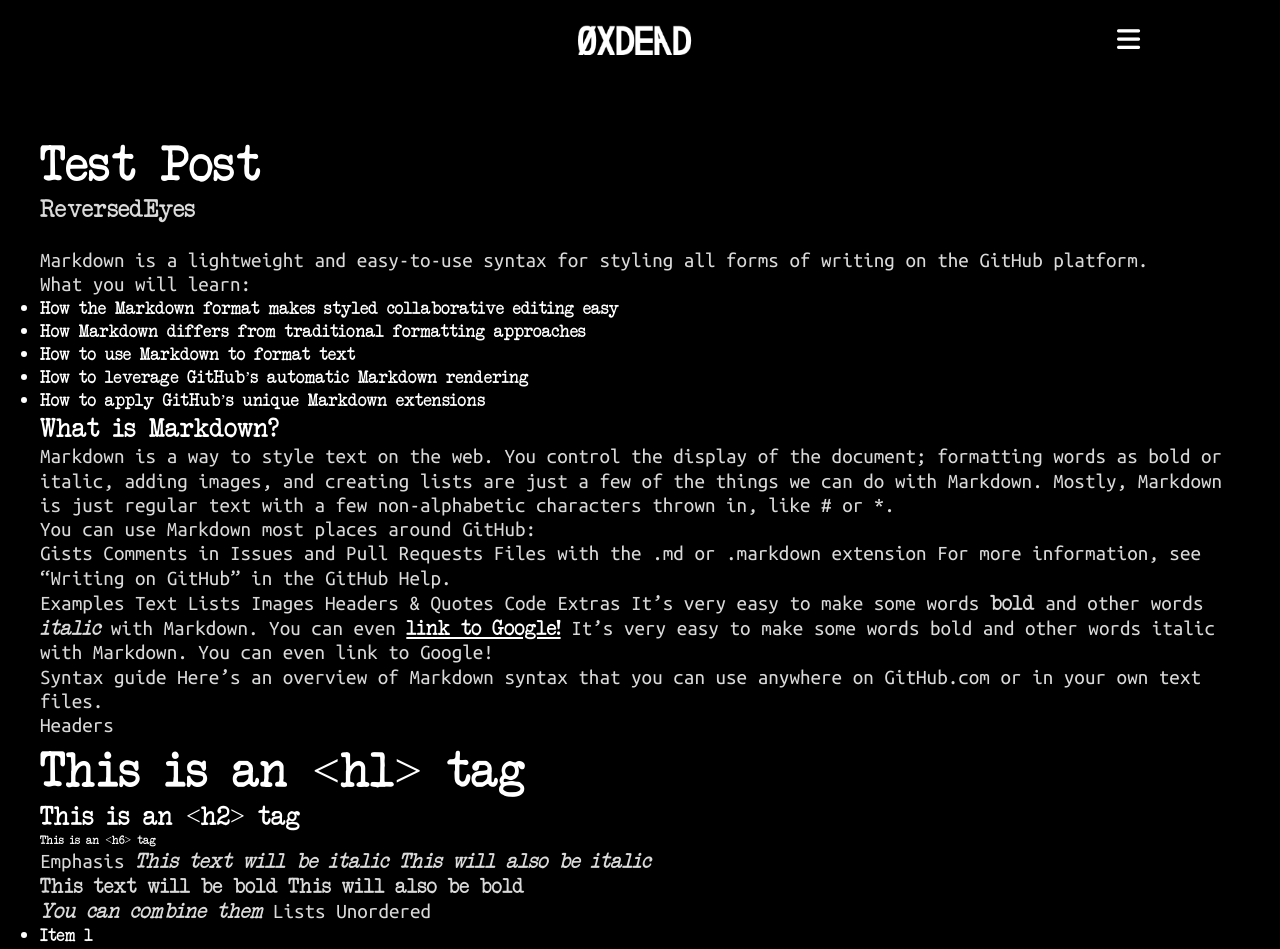
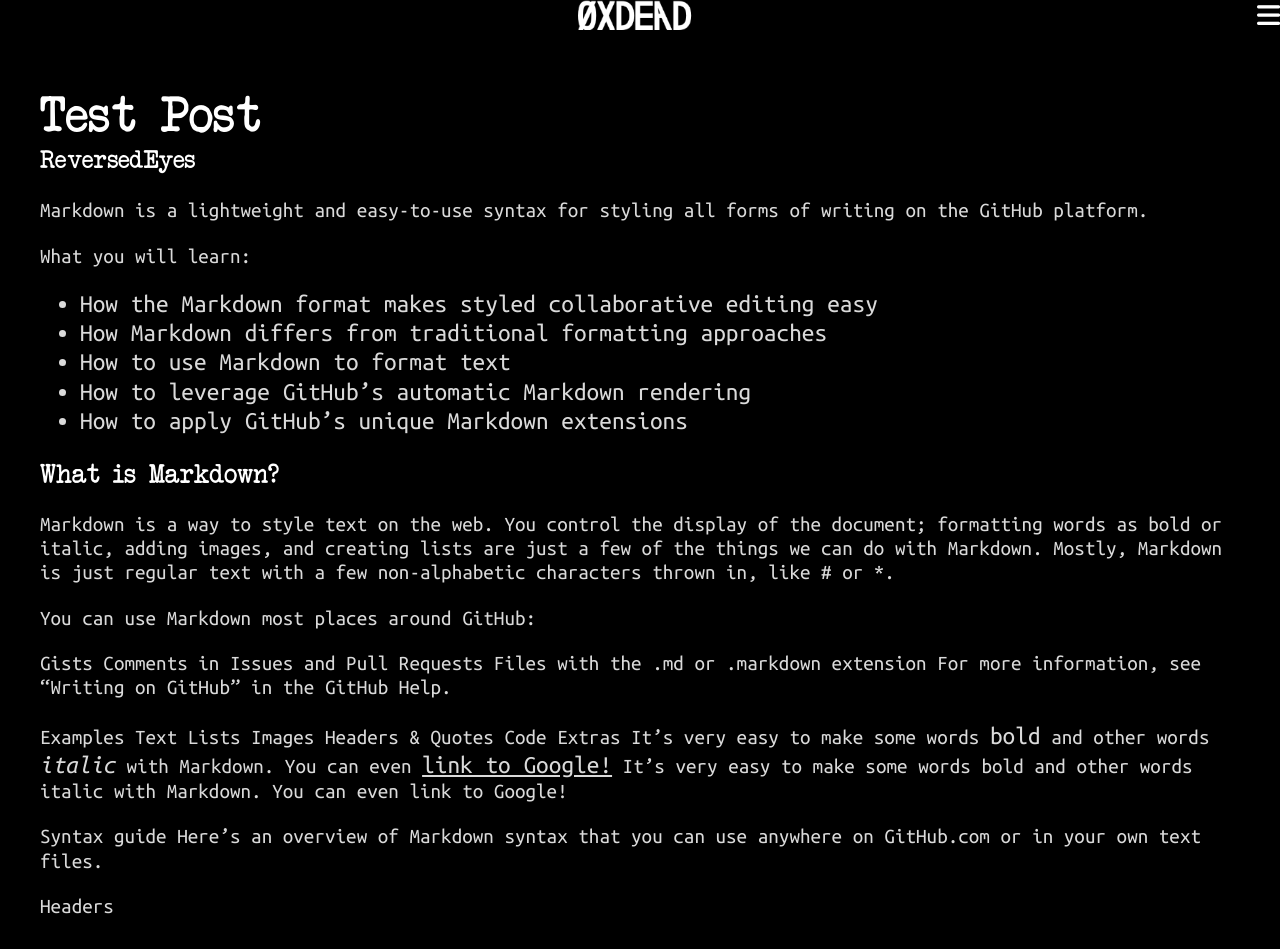
Before and after one commit to bitcriminals/bitcriminals.github.io, a Jekyll site: the page built from _posts/2021-04-29-testpost.md, in a window 1280 px wide and 1400 px high. Shown: the top 949 px of the window. Built offline with Jekyll 4.4.1, drawn with Linux system fonts in a browser that asks for light colours; nearby versions of some CDN libraries.

Commit message:
added post styling

```diff
--- a/css/global.css
+++ b/css/global.css
@@ -1,13 +1,6 @@
 @font-face {
     font-family: 'Another Typewriter';
     src: url('/assets/atwriter.ttf');
-}
-
-* {
-    margin: 0;
-    padding: 0;
-    box-sizing: border-box;
-    font-family: 'Another Typewriter';
 }
 
 body {
--- a/css/post.css
+++ b/css/post.css
@@ -1,5 +1,12 @@
+*:not(main *), h1:first-child, p.author {
+    margin: 0;
+    padding: 0;
+    box-sizing: border-box;
+    font-family: 'Another Typewriter';
+}
+
 * {
-    font-weight: normal
+    font-weight: normal;
 }
 
 :root {
@@ -15,19 +22,22 @@
     padding: 1em 1.2em;
 }
 
-p {
-    color: #dadada;
-}
-
-p:not(.author) {
+main *:not(h1, h2, h3, h4, h5, h6, p.author) {
     font-family: 'Ubuntu Mono', monospace;
     font-size: 1em;
     line-height: 1.15em;
+    color: #dadada;
 }
 
 p.author {
     font-size: 1.2em;
     margin-bottom: 1em;
+}
+
+img {
+    display: block;
+    max-width: 100%;
+    margin: auto;
 }
 
 @media (min-width: 768px) {
@@ -43,7 +53,7 @@
         font-size: 1.4em;
     }
 
-    p:not(.author) {
+    main *:not(h1, h2, h3, h4, h5, h6, p.author) {
         font-family: 'Ubuntu Mono', monospace;
         font-size: 1.2em;
         line-height: 1.15em;
```
Also changed, not shown: css/index.css (+7 -0 lines).
